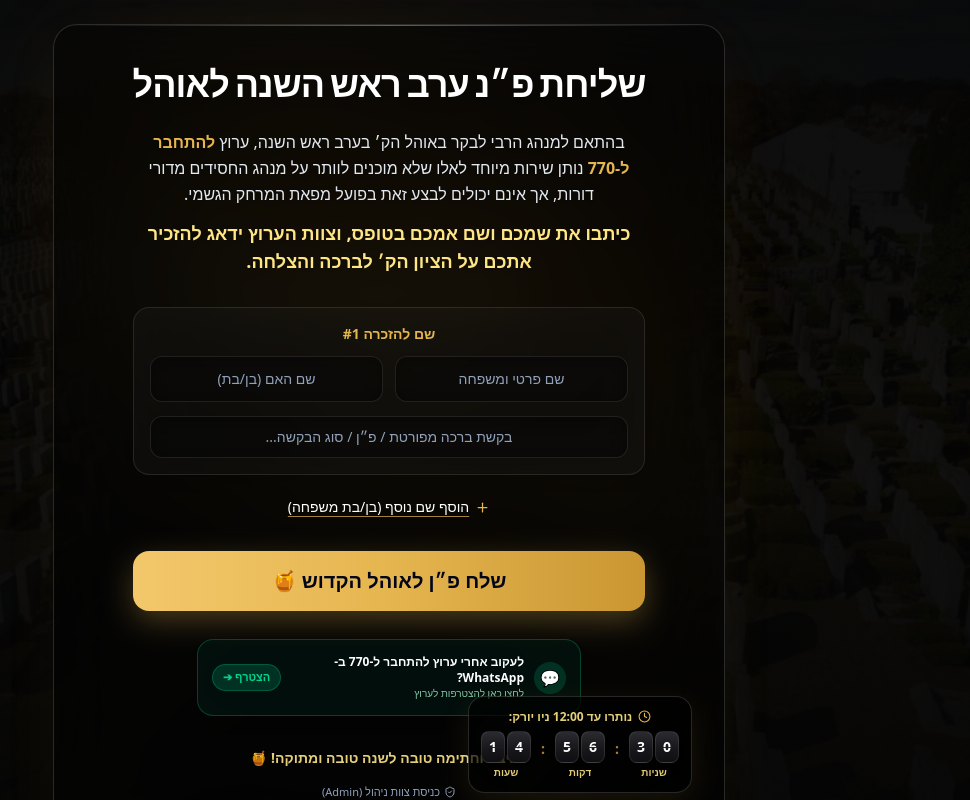
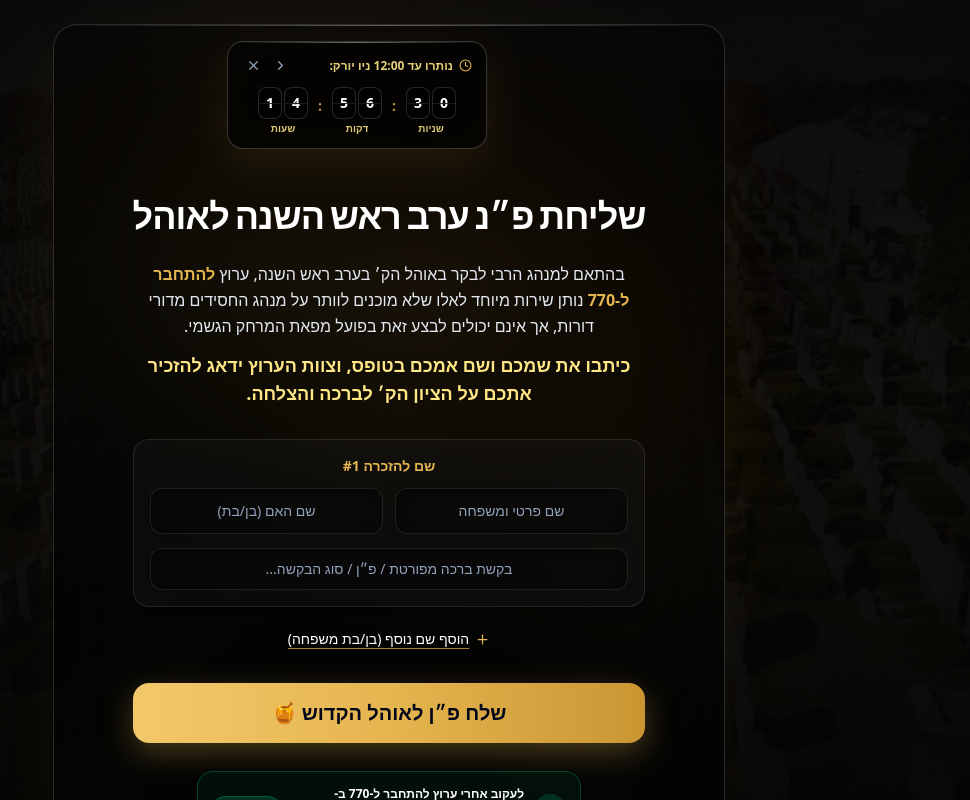
Before and after one commit to smichai/connect-to-770-ohel, a React (Vite) app: page / in a window 1280 px wide. Shown: the top 800 px of the page, without its empty margins (251-1221 px from the left). Built offline with nearby package versions, Linux system fonts and the light colour scheme; a web font is replaced by a local one.

Commit message:
Add Apple Liquid Glass transparency to clock widget and enable collapse to side & close controls

```diff
--- a/index.standalone.html
+++ b/index.standalone.html
@@ -241,6 +241,8 @@
       const [showSuccessModal, setShowSuccessModal] = useState(false);
       const [isSubmitting, setIsSubmitting] = useState(false);
       const [timeLeft, setTimeLeft] = useState({ hours: 0, minutes: 0, seconds: 0 });
+      const [isClockVisible, setIsClockVisible] = useState(true);
+      const [isClockMinimized, setIsClockMinimized] = useState(false);
 
       useEffect(() => {
         const handleHash = () => setCurrentView(window.location.hash === '#admin' ? 'admin' : 'landing');
@@ -332,39 +334,85 @@
           {/* Apple Glass Highlight Top Edge */}
           <div className="absolute inset-x-0 top-0 h-[1px] bg-gradient-to-r from-transparent via-white/35 to-transparent pointer-events-none" />
 
-          {/* Floating Bottom Right Apple Watch / VisionOS Widget Clock */}
-          <div className="fixed bottom-4 right-4 sm:right-8 z-40 flex flex-col items-center text-center bg-black/60 backdrop-blur-2xl border border-white/15 p-2.5 sm:p-3 rounded-2xl shadow-[0_10px_30px_rgba(0,0,0,0.8)] shadow-[#E5B54F]/10 hover:border-[#E5B54F]/40 transition-all duration-300">
-            <div className="inline-flex items-center justify-center gap-1.5 text-[11px] sm:text-xs text-amber-200/90 font-semibold mb-1.5 drop-shadow-md text-center mx-auto">
+          {/* Floating Bottom Right Apple Watch / VisionOS Translucent Glass Clock */}
+          {isClockVisible && !isClockMinimized && (
+            <div className="fixed bottom-4 right-3 sm:right-8 z-40 flex flex-col items-center text-center bg-black/50 backdrop-blur-2xl border border-white/20 p-3 rounded-2xl shadow-[0_15px_40px_rgba(0,0,0,0.85)] shadow-[#E5B54F]/10 hover:border-[#E5B54F]/40 transition-all duration-300 max-w-[260px] w-full relative overflow-hidden">
+              <div className="absolute inset-x-0 top-0 h-[1px] bg-gradient-to-r from-transparent via-white/40 to-transparent pointer-events-none" />
+
+              <div className="w-full flex items-center justify-between gap-1 mb-2 px-0.5">
+                <div className="inline-flex items-center gap-1.5 text-[11px] sm:text-xs text-amber-200/90 font-semibold drop-shadow-md text-right">
                   <span className="w-2 h-2 rounded-full bg-[#E5B54F] animate-pulse" />
                   <span>נותרו עד 12:00 ניו יורק:</span>
                 </div>
+                <div className="flex items-center gap-1">
+                  <button type="button" onClick={() => setIsClockMinimized(true)} className="text-slate-400 hover:text-amber-300 p-1 rounded-lg hover:bg-white/10 transition-colors" title="קפל לצד">➔</button>
+                  <button type="button" onClick={() => setIsClockVisible(false)} className="text-slate-400 hover:text-rose-400 p-1 rounded-lg hover:bg-white/10 transition-colors" title="סגור">✕</button>
+                </div>
+              </div>
 
-            <div className="flex items-center gap-2 sm:gap-2.5 justify-center" style={{ direction: 'ltr' }}>
+              <div className="flex items-center gap-2 sm:gap-2.5 justify-center w-full pt-0.5" style={{ direction: 'ltr' }}>
                 <div className="flex flex-col items-center gap-0.5">
                   <div className="flex gap-0.5" style={{ direction: 'ltr' }}>
-                  <div className="w-6 h-8 bg-gradient-to-b from-[#2a2a30] via-[#1a1a1e] to-[#0f0f12] text-white font-bold text-sm rounded-lg border border-white/10 shadow flex items-center justify-center">{Math.floor(timeLeft.hours / 10)}</div>
-                  <div className="w-6 h-8 bg-gradient-to-b from-[#2a2a30] via-[#1a1a1e] to-[#0f0f12] text-white font-bold text-sm rounded-lg border border-white/10 shadow flex items-center justify-center">{timeLeft.hours % 10}</div>
+                    <div className="w-6 h-8 bg-black/60 backdrop-blur-md text-white font-bold text-sm rounded-lg border border-white/15 shadow flex items-center justify-center">{Math.floor(timeLeft.hours / 10)}</div>
+                    <div className="w-6 h-8 bg-black/60 backdrop-blur-md text-white font-bold text-sm rounded-lg border border-white/15 shadow flex items-center justify-center">{timeLeft.hours % 10}</div>
                   </div>
                   <span className="text-[10px] text-amber-200 font-bold">שעות</span>
                 </div>
                 <span className="text-[#E5B54F] font-bold text-sm pb-3 animate-pulse">:</span>
                 <div className="flex flex-col items-center gap-0.5">
                   <div className="flex gap-0.5" style={{ direction: 'ltr' }}>
-                  <div className="w-6 h-8 bg-gradient-to-b from-[#2a2a30] via-[#1a1a1e] to-[#0f0f12] text-white font-bold text-sm rounded-lg border border-white/10 shadow flex items-center justify-center">{Math.floor(timeLeft.minutes / 10)}</div>
-                  <div className="w-6 h-8 bg-gradient-to-b from-[#2a2a30] via-[#1a1a1e] to-[#0f0f12] text-white font-bold text-sm rounded-lg border border-white/10 shadow flex items-center justify-center">{timeLeft.minutes % 10}</div>
+                    <div className="w-6 h-8 bg-black/60 backdrop-blur-md text-white font-bold text-sm rounded-lg border border-white/15 shadow flex items-center justify-center">{Math.floor(timeLeft.minutes / 10)}</div>
+                    <div className="w-6 h-8 bg-black/60 backdrop-blur-md text-white font-bold text-sm rounded-lg border border-white/15 shadow flex items-center justify-center">{timeLeft.minutes % 10}</div>
                   </div>
                   <span className="text-[10px] text-amber-200 font-bold">דקות</span>
                 </div>
                 <span className="text-[#E5B54F] font-bold text-sm pb-3 animate-pulse">:</span>
                 <div className="flex flex-col items-center gap-0.5">
                   <div className="flex gap-0.5" style={{ direction: 'ltr' }}>
-                  <div className="w-6 h-8 bg-gradient-to-b from-[#2a2a30] via-[#1a1a1e] to-[#0f0f12] text-white font-bold text-sm rounded-lg border border-white/10 shadow flex items-center justify-center">{Math.floor(timeLeft.seconds / 10)}</div>
-                  <div className="w-6 h-8 bg-gradient-to-b from-[#2a2a30] via-[#1a1a1e] to-[#0f0f12] text-white font-bold text-sm rounded-lg border border-white/10 shadow flex items-center justify-center">{timeLeft.seconds % 10}</div>
+                    <div className="w-6 h-8 bg-black/60 backdrop-blur-md text-white font-bold text-sm rounded-lg border border-white/15 shadow flex items-center justify-center">{Math.floor(timeLeft.seconds / 10)}</div>
+                    <div className="w-6 h-8 bg-black/60 backdrop-blur-md text-white font-bold text-sm rounded-lg border border-white/15 shadow flex items-center justify-center">{timeLeft.seconds % 10}</div>
                   </div>
                   <span className="text-[10px] text-amber-200 font-bold">שניות</span>
                 </div>
               </div>
             </div>
+          )}
+
+          {/* Minimized Side Badge */}
+          {isClockVisible && isClockMinimized && (
+            <div className="fixed bottom-4 right-3 z-40">
+              <button
+                type="button"
+                onClick={() => setIsClockMinimized(false)}
+                className="bg-black/50 backdrop-blur-2xl border border-[#E5B54F]/50 text-amber-200 hover:text-white px-3.5 py-2 rounded-full shadow-2xl flex items-center gap-2 text-xs font-bold transition-all hover:scale-105"
+                title="פתח שעון"
+              >
+                <span>⏱️</span>
+                <span style={{ direction: 'ltr' }}>
+                  {String(timeLeft.hours).padStart(2, '0')}:{String(timeLeft.minutes).padStart(2, '0')}:{String(timeLeft.seconds).padStart(2, '0')}
+                </span>
+                <span>⬅️</span>
+              </button>
+            </div>
+          )}
+
+          {/* Closed Button Trigger */}
+          {!isClockVisible && (
+            <div className="fixed bottom-4 right-3 z-40">
+              <button
+                type="button"
+                onClick={() => {
+                  setIsClockVisible(true);
+                  setIsClockMinimized(false);
+                }}
+                className="bg-black/40 backdrop-blur-md border border-white/20 text-slate-400 hover:text-amber-200 p-2.5 rounded-full shadow-xl transition-all hover:scale-110"
+                title="הצג שעון"
+              >
+                ⏱️
+              </button>
+            </div>
+          )}
+
 
           {/* Main Header - Single Line */}
           <div className="w-full text-center space-y-1 mx-auto flex flex-col items-center justify-center pt-2">
--- a/src/App.jsx
+++ b/src/App.jsx
@@ -3,7 +3,11 @@ import {
   Plus,
   Trash2,
   Clock,
-  ShieldCheck
+  ShieldCheck,
+  ChevronRight,
+  ChevronLeft,
+  X,
+  Minimize2
 } from 'lucide-react';
 import confetti from 'canvas-confetti';
 import ohelImage from './assets/ohel-queue.jpg';
@@ -22,6 +26,10 @@ export default function App() {
   const [submittedData, setSubmittedData] = useState(null);
   const [showSuccessModal, setShowSuccessModal] = useState(false);
   const [isSubmitting, setIsSubmitting] = useState(false);
+
+  // Clock Widget Visibility & Minimized states
+  const [isClockVisible, setIsClockVisible] = useState(true);
+  const [isClockMinimized, setIsClockMinimized] = useState(false);
 
   // Listen to hash changes (e.g. #admin)
   useEffect(() => {
@@ -166,24 +174,49 @@ export default function App() {
         {/* Apple Glass Highlight Top Edge */}
         <div className="absolute inset-x-0 top-0 h-[1px] bg-gradient-to-r from-transparent via-white/35 to-transparent pointer-events-none" />
 
-        {/* Floating Bottom Right Apple Watch / VisionOS Widget Clock */}
-        <div className="fixed bottom-4 right-4 sm:right-8 z-40 flex flex-col items-center text-center bg-black/60 backdrop-blur-2xl border border-white/15 p-2.5 sm:p-3 rounded-2xl shadow-[0_10px_30px_rgba(0,0,0,0.8)] shadow-[#E5B54F]/10 hover:border-[#E5B54F]/40 transition-all duration-300">
-          <div className="inline-flex items-center justify-center gap-1.5 text-[11px] sm:text-xs text-amber-200/90 font-semibold mb-1.5 drop-shadow-md text-center mx-auto">
-            <Clock size={13} className="text-[#E5B54F] animate-spin-slow" />
+        {/* Floating Bottom Right Apple Watch / VisionOS Translucent Glass Clock */}
+        {isClockVisible && !isClockMinimized && (
+          <div className="fixed bottom-4 right-3 sm:right-8 z-40 flex flex-col items-center text-center bg-black/50 backdrop-blur-2xl border border-white/20 p-3 rounded-2xl shadow-[0_15px_40px_rgba(0,0,0,0.85)] shadow-[#E5B54F]/10 hover:border-[#E5B54F]/40 transition-all duration-300 max-w-[260px] w-full relative overflow-hidden">
+            {/* Top Apple Glass Sheen Edge */}
+            <div className="absolute inset-x-0 top-0 h-[1px] bg-gradient-to-r from-transparent via-white/40 to-transparent pointer-events-none" />
+
+            {/* Top Header & Actions */}
+            <div className="w-full flex items-center justify-between gap-1 mb-2 px-0.5">
+              <div className="inline-flex items-center gap-1.5 text-[11px] sm:text-xs text-amber-200/90 font-semibold drop-shadow-md text-right">
+                <Clock size={13} className="text-[#E5B54F]" />
                 <span>נותרו עד 12:00 ניו יורק:</span>
+              </div>
+              <div className="flex items-center gap-1">
+                <button
+                  type="button"
+                  onClick={() => setIsClockMinimized(true)}
+                  className="text-slate-400 hover:text-amber-300 p-1 rounded-lg hover:bg-white/10 transition-colors"
+                  title="קפל לצד"
+                >
+                  <ChevronRight size={15} />
+                </button>
+                <button
+                  type="button"
+                  onClick={() => setIsClockVisible(false)}
+                  className="text-slate-400 hover:text-rose-400 p-1 rounded-lg hover:bg-white/10 transition-colors"
+                  title="סגור"
+                >
+                  <X size={15} />
+                </button>
+              </div>
             </div>
 
             {/* Ordered Units in LTR (Left: שעות | Middle: דקות | Right: שניות) */}
-          <div className="flex items-center gap-2 sm:gap-2.5 justify-center" style={{ direction: 'ltr' }}>
+            <div className="flex items-center gap-2 sm:gap-2.5 justify-center w-full pt-0.5" style={{ direction: 'ltr' }}>
 
               {/* שעות - Left */}
               <div className="flex flex-col items-center gap-0.5">
                 <div className="flex gap-0.5" style={{ direction: 'ltr' }}>
-                <div className="relative w-6 h-8 bg-gradient-to-b from-[#2a2a30] via-[#1a1a1e] to-[#0f0f12] text-white font-sans font-bold text-sm rounded-lg border border-white/10 shadow-lg flex items-center justify-center overflow-hidden">
+                  <div className="relative w-6 h-8 bg-black/60 backdrop-blur-md text-white font-sans font-bold text-sm rounded-lg border border-white/15 shadow-lg flex items-center justify-center overflow-hidden">
                     <div className="absolute inset-x-0 top-1/2 h-[1px] bg-black/90 z-10 border-b border-white/10" />
                     <span className="relative z-0 drop-shadow-sm">{Math.floor(timeLeft.hours / 10)}</span>
                   </div>
-                <div className="relative w-6 h-8 bg-gradient-to-b from-[#2a2a30] via-[#1a1a1e] to-[#0f0f12] text-white font-sans font-bold text-sm rounded-lg border border-white/10 shadow-lg flex items-center justify-center overflow-hidden">
+                  <div className="relative w-6 h-8 bg-black/60 backdrop-blur-md text-white font-sans font-bold text-sm rounded-lg border border-white/15 shadow-lg flex items-center justify-center overflow-hidden">
                     <div className="absolute inset-x-0 top-1/2 h-[1px] bg-black/90 z-10 border-b border-white/10" />
                     <span className="relative z-0 drop-shadow-sm">{timeLeft.hours % 10}</span>
                   </div>
@@ -196,11 +229,11 @@ export default function App() {
               {/* דקות - Middle */}
               <div className="flex flex-col items-center gap-0.5">
                 <div className="flex gap-0.5" style={{ direction: 'ltr' }}>
-                <div className="relative w-6 h-8 bg-gradient-to-b from-[#2a2a30] via-[#1a1a1e] to-[#0f0f12] text-white font-sans font-bold text-sm rounded-lg border border-white/10 shadow-lg flex items-center justify-center overflow-hidden">
+                  <div className="relative w-6 h-8 bg-black/60 backdrop-blur-md text-white font-sans font-bold text-sm rounded-lg border border-white/15 shadow-lg flex items-center justify-center overflow-hidden">
                     <div className="absolute inset-x-0 top-1/2 h-[1px] bg-black/90 z-10 border-b border-white/10" />
                     <span className="relative z-0 drop-shadow-sm">{Math.floor(timeLeft.minutes / 10)}</span>
                   </div>
-                <div className="relative w-6 h-8 bg-gradient-to-b from-[#2a2a30] via-[#1a1a1e] to-[#0f0f12] text-white font-sans font-bold text-sm rounded-lg border border-white/10 shadow-lg flex items-center justify-center overflow-hidden">
+                  <div className="relative w-6 h-8 bg-black/60 backdrop-blur-md text-white font-sans font-bold text-sm rounded-lg border border-white/15 shadow-lg flex items-center justify-center overflow-hidden">
                     <div className="absolute inset-x-0 top-1/2 h-[1px] bg-black/90 z-10 border-b border-white/10" />
                     <span className="relative z-0 drop-shadow-sm">{timeLeft.minutes % 10}</span>
                   </div>
@@ -213,11 +246,11 @@ export default function App() {
               {/* שניות - Right */}
               <div className="flex flex-col items-center gap-0.5">
                 <div className="flex gap-0.5" style={{ direction: 'ltr' }}>
-                <div className="relative w-6 h-8 bg-gradient-to-b from-[#2a2a30] via-[#1a1a1e] to-[#0f0f12] text-white font-sans font-bold text-sm rounded-lg border border-white/10 shadow-lg flex items-center justify-center overflow-hidden">
+                  <div className="relative w-6 h-8 bg-black/60 backdrop-blur-md text-white font-sans font-bold text-sm rounded-lg border border-white/15 shadow-lg flex items-center justify-center overflow-hidden">
                     <div className="absolute inset-x-0 top-1/2 h-[1px] bg-black/90 z-10 border-b border-white/10" />
                     <span className="relative z-0 drop-shadow-sm">{Math.floor(timeLeft.seconds / 10)}</span>
                   </div>
-                <div className="relative w-6 h-8 bg-gradient-to-b from-[#2a2a30] via-[#1a1a1e] to-[#0f0f12] text-white font-sans font-bold text-sm rounded-lg border border-white/10 shadow-lg flex items-center justify-center overflow-hidden">
+                  <div className="relative w-6 h-8 bg-black/60 backdrop-blur-md text-white font-sans font-bold text-sm rounded-lg border border-white/15 shadow-lg flex items-center justify-center overflow-hidden">
                     <div className="absolute inset-x-0 top-1/2 h-[1px] bg-black/90 z-10 border-b border-white/10" />
                     <span className="relative z-0 drop-shadow-sm">{timeLeft.seconds % 10}</span>
                   </div>
@@ -227,6 +260,43 @@ export default function App() {
 
             </div>
           </div>
+        )}
+
+        {/* Minimized Side Badge */}
+        {isClockVisible && isClockMinimized && (
+          <div className="fixed bottom-4 right-3 z-40">
+            <button
+              type="button"
+              onClick={() => setIsClockMinimized(false)}
+              className="bg-black/50 backdrop-blur-2xl border border-[#E5B54F]/50 text-amber-200 hover:text-white px-3.5 py-2 rounded-full shadow-2xl flex items-center gap-2 text-xs font-bold transition-all hover:scale-105 group"
+              title="פתח שעון"
+            >
+              <Clock size={14} className="text-[#E5B54F] group-hover:rotate-12 transition-transform" />
+              <span style={{ direction: 'ltr' }}>
+                {String(timeLeft.hours).padStart(2, '0')}:{String(timeLeft.minutes).padStart(2, '0')}:{String(timeLeft.seconds).padStart(2, '0')}
+              </span>
+              <ChevronLeft size={14} className="text-[#E5B54F]" />
+            </button>
+          </div>
+        )}
+
+        {/* Closed Button Trigger */}
+        {!isClockVisible && (
+          <div className="fixed bottom-4 right-3 z-40">
+            <button
+              type="button"
+              onClick={() => {
+                setIsClockVisible(true);
+                setIsClockMinimized(false);
+              }}
+              className="bg-black/40 backdrop-blur-md border border-white/20 text-slate-400 hover:text-amber-200 p-2.5 rounded-full shadow-xl transition-all hover:scale-110"
+              title="הצג שעון"
+            >
+              <Clock size={16} />
+            </button>
+          </div>
+        )}
+
 
         {/* Main Header - Always Forced on ONE Single Line */}
         <div className="w-full text-center space-y-1 mx-auto flex flex-col items-center justify-center pt-2">
```
Lines whose indentation alone changed are shown as unchanged.
